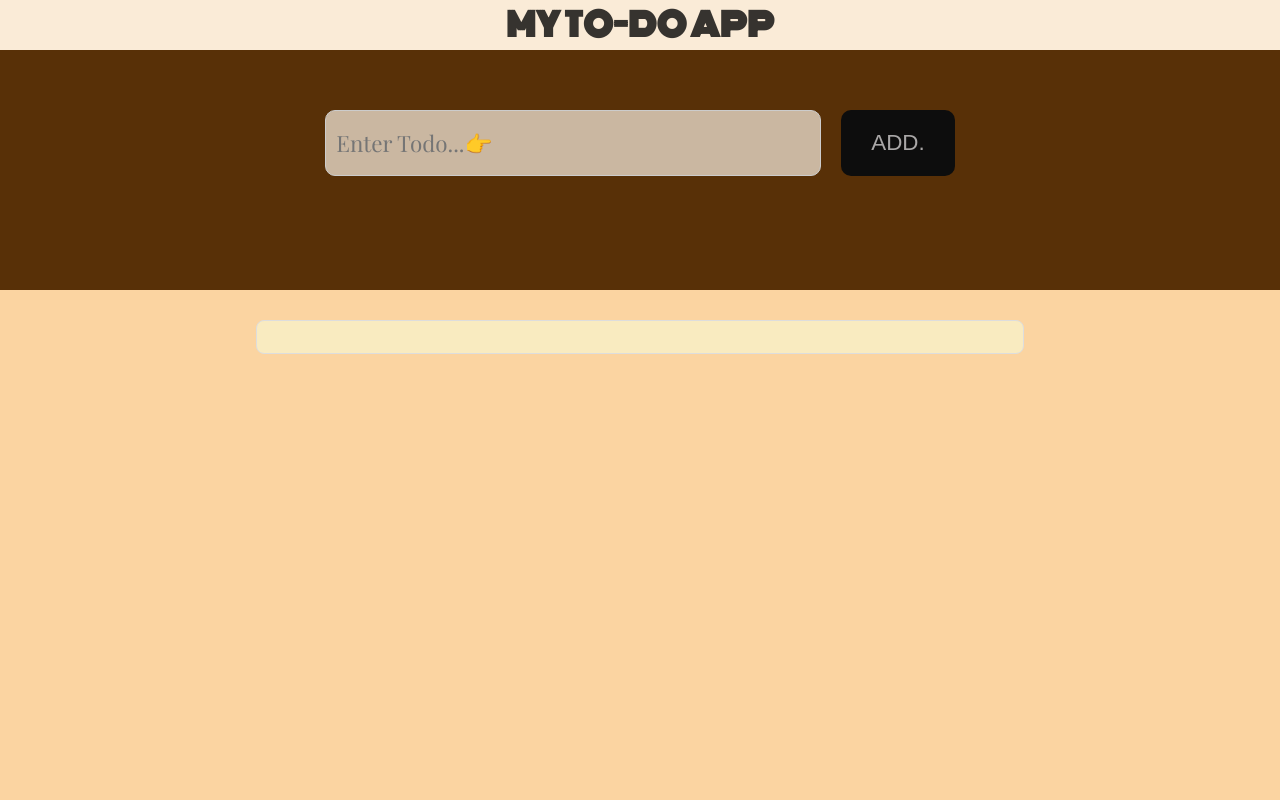
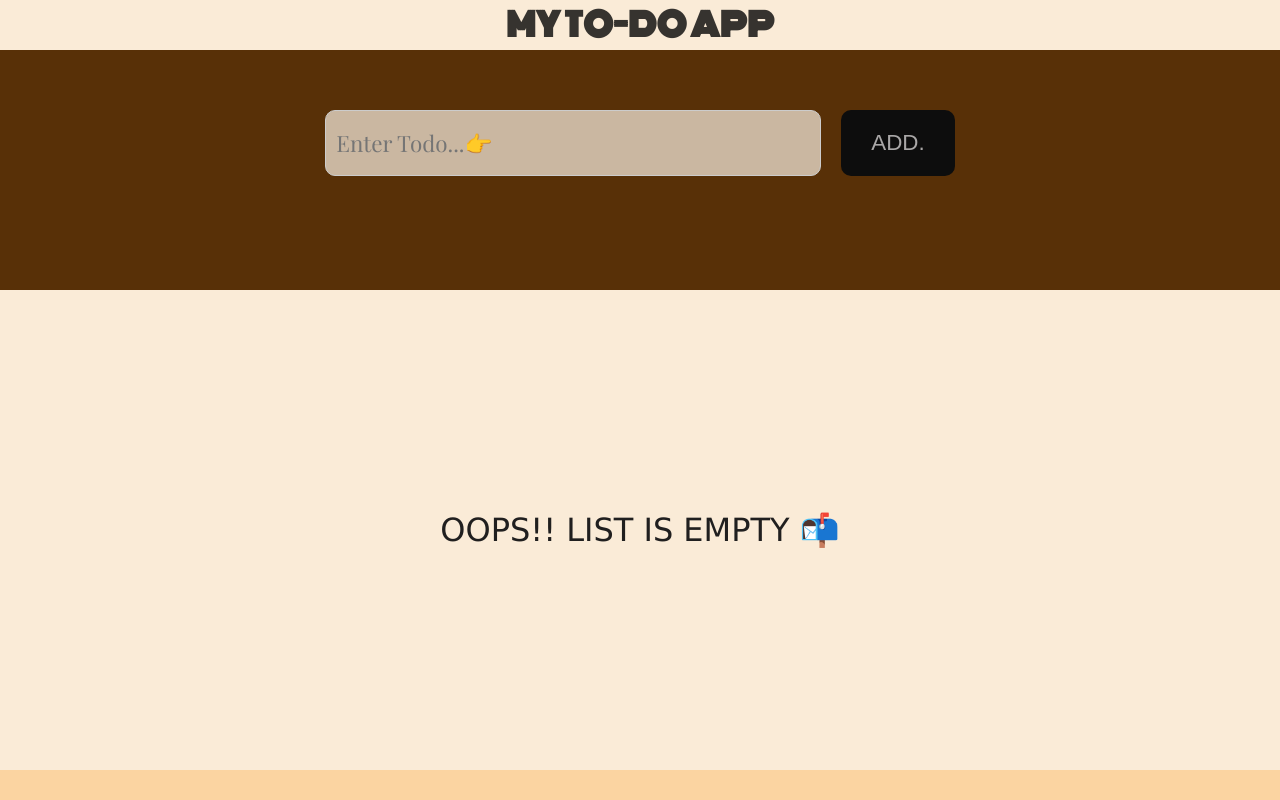
Before and after one commit to DarshanPro123/TODO-List_Myproject, a React (Vite) app: page / in a window 1280 px wide. Built offline with nearby package versions, Linux system fonts and the light colour scheme; a web font is replaced by a local one.

Commit message:
Add empty message list is empty

```diff
--- a/src/App.css
+++ b/src/App.css
@@ -119,6 +119,10 @@ li {
   border-bottom: 1px solid #ddd;
 }
 
+li span::first-letter {
+  text-transform: uppercase;
+}
+
 .buttons {
   display: flex;
   gap: 40px;
@@ -132,7 +136,19 @@ span {
   font-size: 1.4rem;
 }
 
-span:last-child {
+.emptylist {
+  height: 60vh;
+  font-family: "Lucida Sans", "Lucida Sans Regular", "Lucida Grande",
+    "Lucida Sans Unicode", Geneva, Verdana, sans-serif;
+  display: flex;
+  font-weight: 500;
+  color: #201f1f;
+  text-align: center;
+  justify-content: center;
+  align-items: center;
+}
+
+.buttons span {
   cursor: pointer;
 }
 
--- a/src/App.jsx
+++ b/src/App.jsx
@@ -3,8 +3,12 @@ import "./App.css";
 import Input_todo from "./Components/Input_todo";
 import Lists from "./Components/Lists";
 
+// updating is pending for context and redux
+
 function App() {
   const [list, setList] = useState([]);
+  // const [edit, setEdit] = useState(false);
+  // const [editId, setEditId] = useState(null);
   const handleAdd = (data) => {
     setList((datas) => [...datas, data]);
   };
@@ -12,6 +16,15 @@ function App() {
   const handleDel = (id) => {
     setList((list) => list.filter((item) => item.id !== id));
   };
+
+  // const handleEdit = (id) => {
+  //   if (editId === id) {
+  //     setEdit((edit) => !edit);
+  //     setEditId(null);
+  //   }
+  //   console.log(edit);
+  // };
+
   return (
     <>
       {" "}
@@ -19,7 +32,11 @@ function App() {
       <div className="input-base">
         <Input_todo list={list} onhandleAdd={handleAdd} />
       </div>
-      <Lists list={list} listDel={handleDel} />
+      {list.length > 0 ? (
+        <Lists list={list} listDel={handleDel} />
+      ) : (
+        <h1 className="emptylist">Oops!! List is Empty 📬</h1>
+      )}
     </>
   );
 }
--- a/src/Components/List.jsx
+++ b/src/Components/List.jsx
@@ -8,7 +8,6 @@ const List = ({ list, listDel }) => {
           return (
             <li key={lst.id}>
               {" "}
-              {/* Move key here */}
               <span>{lst.val}</span>
               <div className="buttons">
                 <span>📁</span>
@@ -27,8 +26,8 @@ List.propTypes = {
       id: PropTypes.oneOfType([PropTypes.string, PropTypes.number]).isRequired,
       val: PropTypes.string.isRequired,
     })
-  ).isRequired, // Marking as required for better validation
-  listDel: PropTypes.func.isRequired, // Adding prop type for listDel function
+  ).isRequired,
+  listDel: PropTypes.func.isRequired,
 };
 
 export default List;
```
